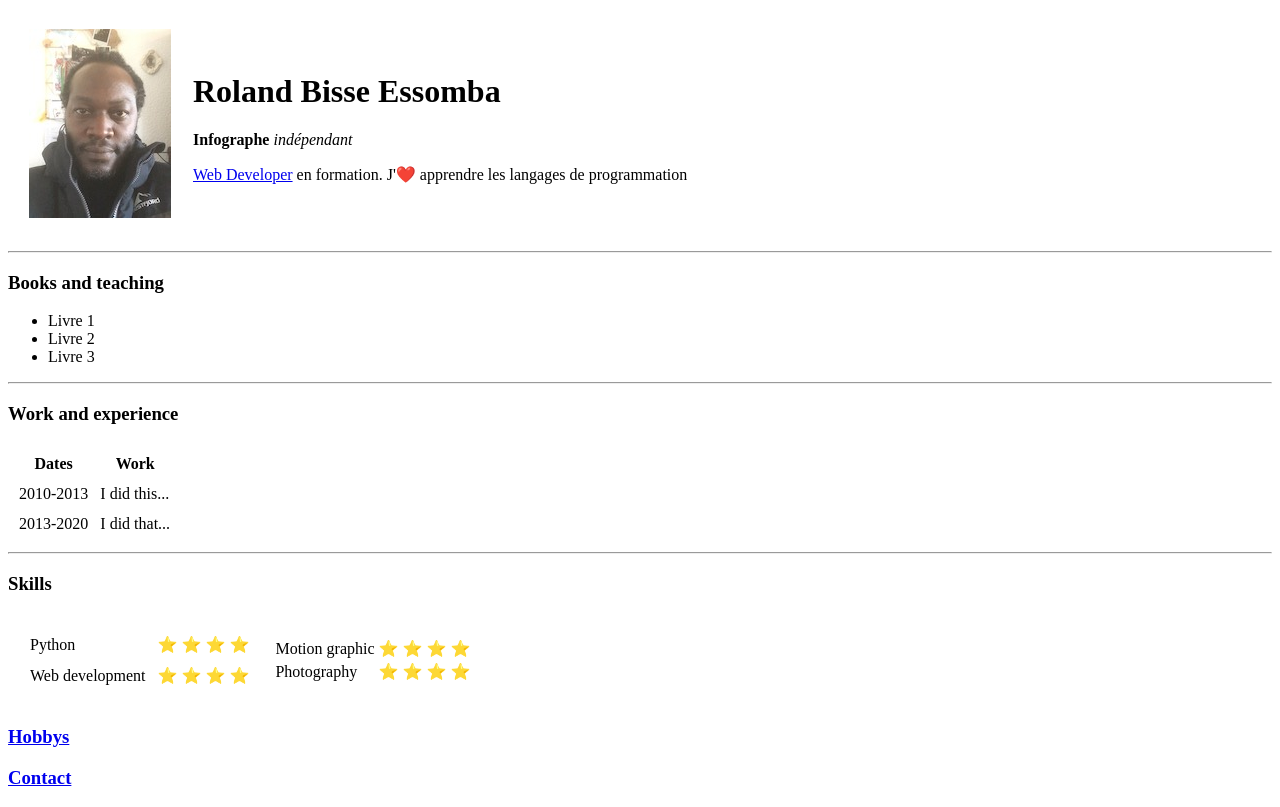
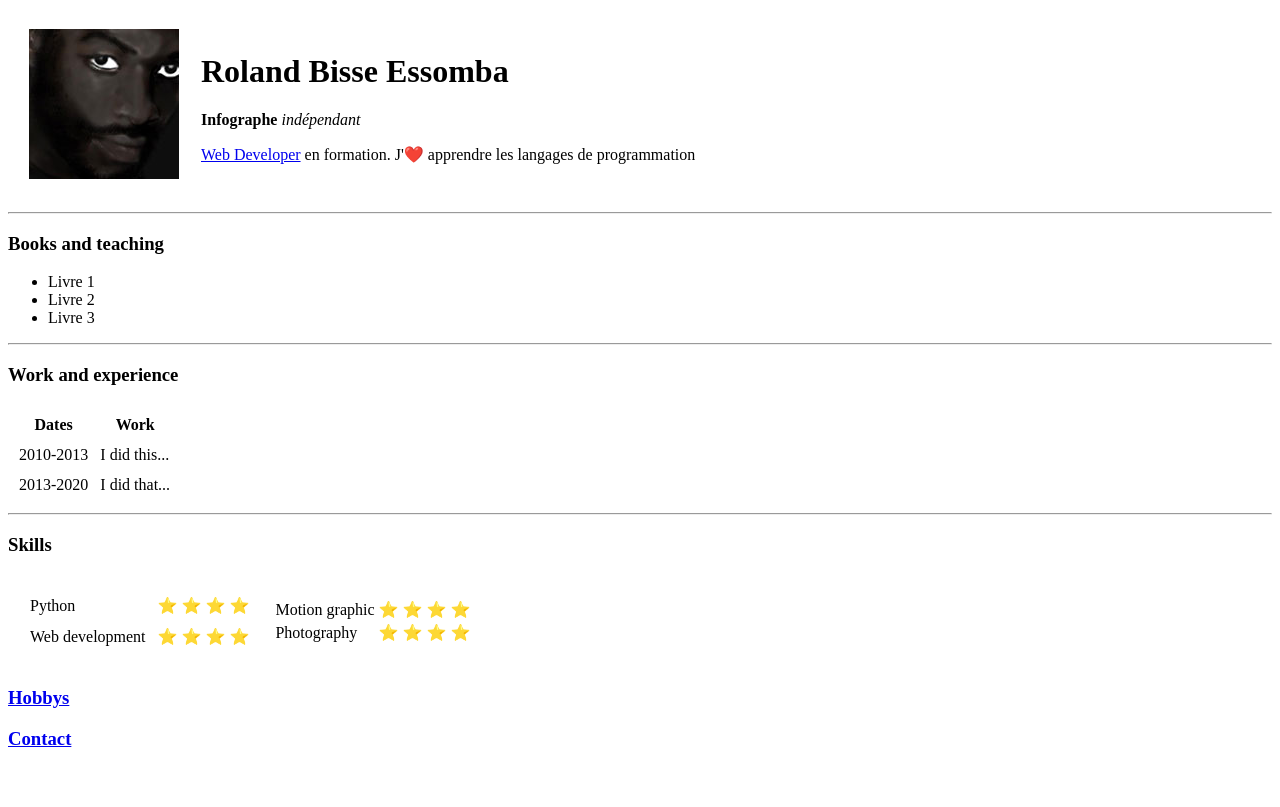
Before and after one commit to Roodieray/cv, a plain HTML site: page index.html in a window 1280 px wide. Drawn offline with Linux system fonts and the light colour scheme.

Commit message:
Add files via upload

```diff
--- a/index.html
+++ b/index.html
@@ -8,7 +8,7 @@
     <body>
         <table cellspacing="20">
         <tr>
-            <td> <img src="images/roo.JPG" alt="photo de profil de roland bisse essomba"></td>
+            <td> <img src="images/R@@.jpg" alt="photo de profil de roland bisse essomba"></td>
             <td><h1>Roland Bisse Essomba</h1>
                 <p><strong>Infographe </strong> <em>indépendant</em></p>
                 <p><a href="https://www.apple.com/fr/">Web Developer</a> en formation. J'❤️ apprendre les langages de programmation</p></td>
```
Also changed, not shown: images/R@@.jpeg (added), images/R@@.jpg (added).
